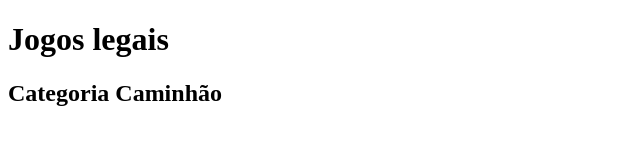
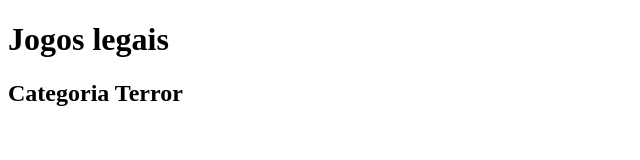
Before and after one commit to Guzzss/Exerc-cio-em-dupla, a plain HTML site: page index.html in a window 1280 px wide. Shown: the full height of the page, 0-640 px from the left. Drawn offline with Linux system fonts and the light colour scheme.

Commit message:
Mudado a categoria de jogos

```diff
--- a/index.html
+++ b/index.html
@@ -8,6 +8,6 @@
 </head>
 <body>
     <h1>Jogos legais</h1>
-    <h2>Categoria Caminhão</h2>
+    <h2>Categoria Terror</h2>
 </body>
 </html>
```
